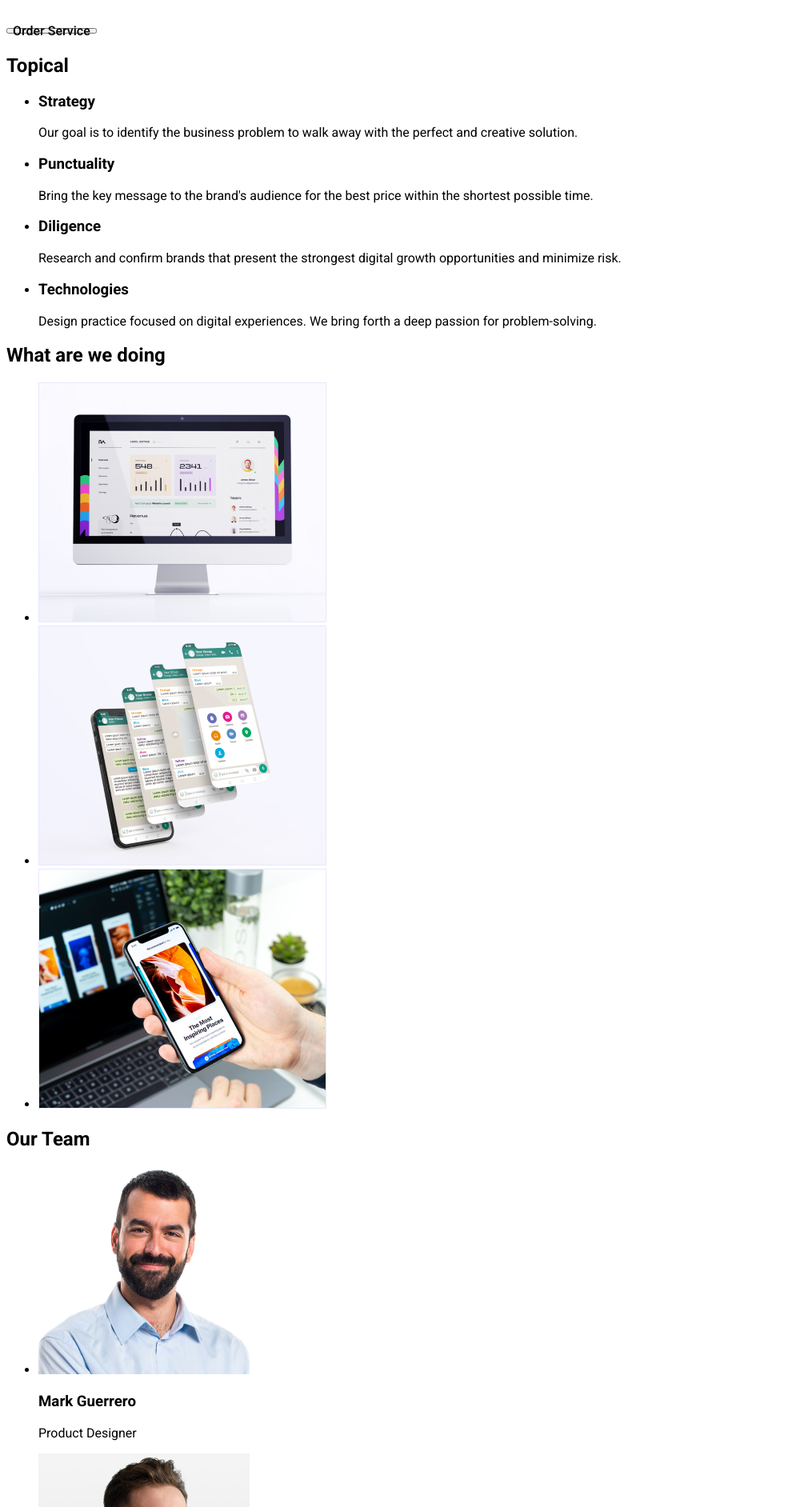
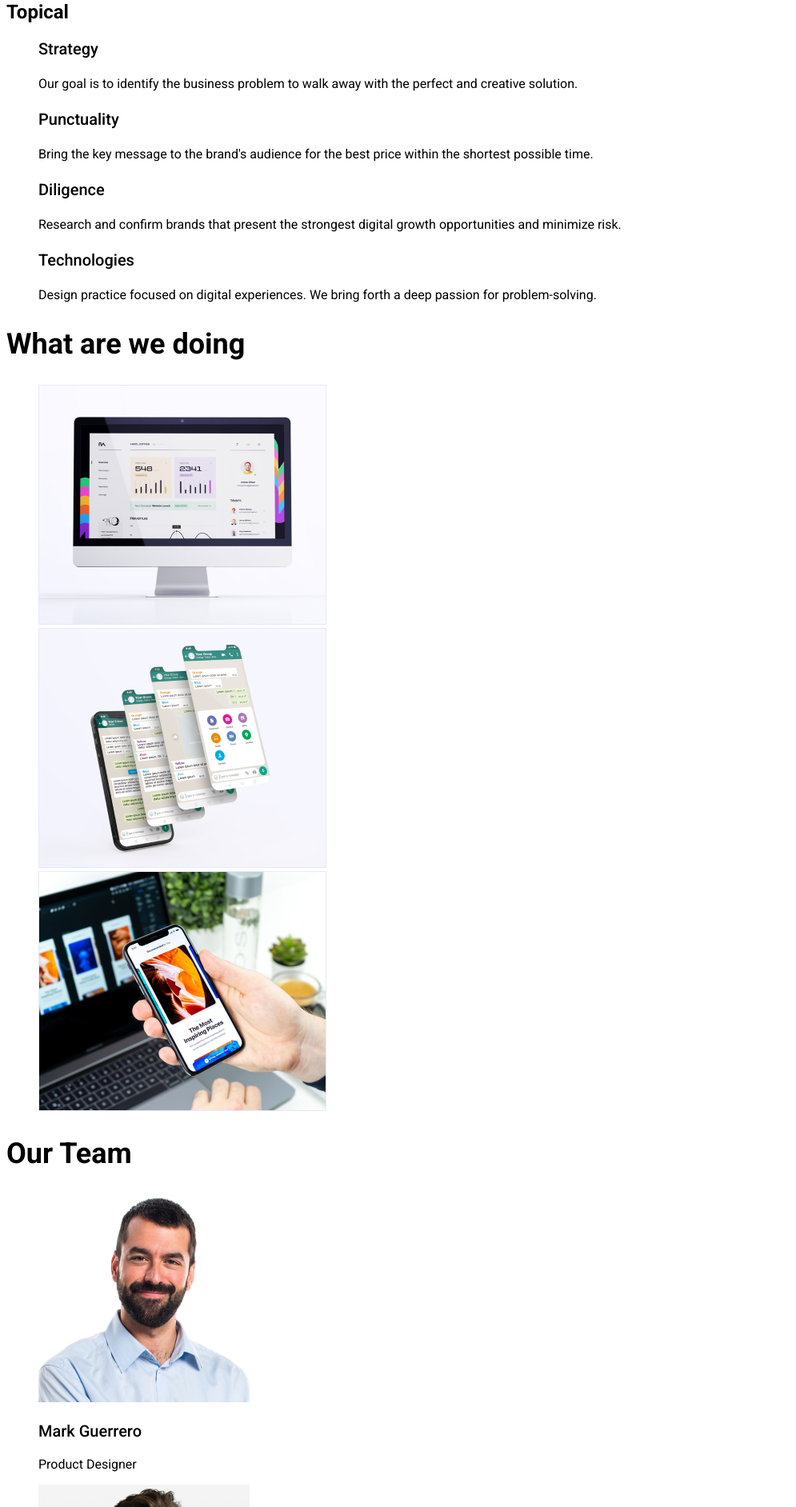
Before and after one commit to bohdan2332/goit-markup-hw-02, a plain HTML site: page index.html in a window 1280 px wide. Shown: the part 305-2189 px from the top of the page at 80% size, without its empty margins (0-995 px from the left). Drawn offline with Linux system fonts and the light colour scheme.

Commit message:
33week
new one

```diff
--- a/css/styles.css
+++ b/css/styles.css
@@ -21,6 +21,7 @@ line-height: 1.16;
 }
 
 .header-list {
+list-style-type: none
 
 }
 
@@ -39,6 +40,7 @@ line-height: 1.16;
 
 }
 .header-adress-list {
+list-style-type: none
 
 }
 .header-adress-item {
@@ -73,7 +75,24 @@ font-style: normal;
 font-weight: 500;
 font-size: 16px;
 line-height: 1.50px;
+
+background: #4D5AE5;
+border-radius: 4px;
+color: white;
+
+display: flex;
+flex-direction: row;
+align-items: flex-start;
+padding: 16px 32px;
+gap: 10px;
+
 }
+
+.intro-btn:hover {
+    background-color: #404BBF;
+}
+
+
 
 /**------------- CONTENT-----------*/
 
@@ -82,12 +101,23 @@ line-height: 1.50px;
 .content-hero {
 }
 .content-list {
+list-style-type: none
 }
 .content-item {
 }
 .content-title {
+font-family: 'Roboto';
+font-style: normal;
+font-weight: 500;
+font-size: 20px;
+line-height: 1.20;
 }
 .content-top-text {
+font-family: 'Roboto';
+font-style: normal;
+font-weight: 400;
+font-size: 16px;
+line-height: 1.50;
 }
 
 /**------------- ABOUT-----------*/
@@ -95,8 +125,14 @@ line-height: 1.50px;
 .about {
 }
 .about-title {
+font-family: 'Roboto';
+font-style: normal;
+font-weight: 700;
+font-size: 36px;
+line-height: 1.11;
 }
 .about-list {
+list-style-type: none;
 }
 .about-item {
 }
@@ -106,14 +142,30 @@ line-height: 1.50px;
 .staff {
 }
 .staff-title {
+font-family: 'Roboto';
+font-style: normal;
+font-weight: 700;
+font-size: 36px;
+line-height: 1.11;
 }
 .staff-list {
+list-style-type: none
 }
 .staff-item {
 }
 .staff-subject {
+font-family: 'Roboto';
+font-style: normal;
+font-weight: 500;
+font-size: 20px;
+line-height: 1.20;
 }
 .staff-center-text {
+font-family: 'Roboto';
+font-style: normal;
+font-weight: 400;
+font-size: 16px;
+line-height: 1.20;
 }
 
 /**------------- FOOTER-----------*/
@@ -121,6 +173,16 @@ line-height: 1.50px;
 .footer {
 }
 .footer-logo {
+font-family: 'Raleway';
+font-style: normal;
+font-weight: 800;
+font-size: 18px;
+line-height: 1.16;
 }
 .footer-text {
+font-family: 'Roboto';
+font-style: normal;
+font-weight: 400;
+font-size: 16px;
+line-height: 1.50;
 }
--- a/index.html
+++ b/index.html
@@ -31,7 +31,7 @@
  <main>
 
     <section class="intro">
-   <h1 class="intro-suptitle">Effective Solutions
+   <h1 class="intro-title">Effective Solutions
      for Your Business</h1>
      <button class="intro-btn" type="button">Order Service</button>
   </section>
```
